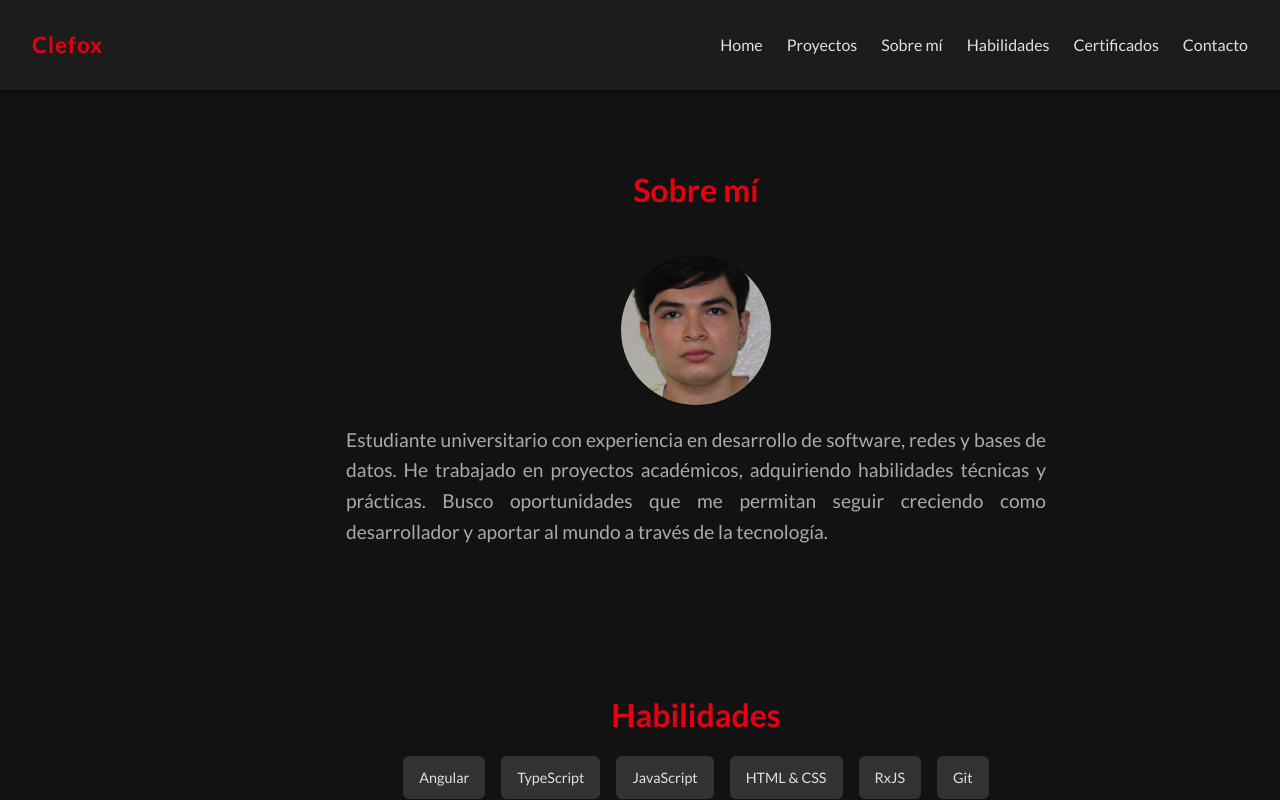
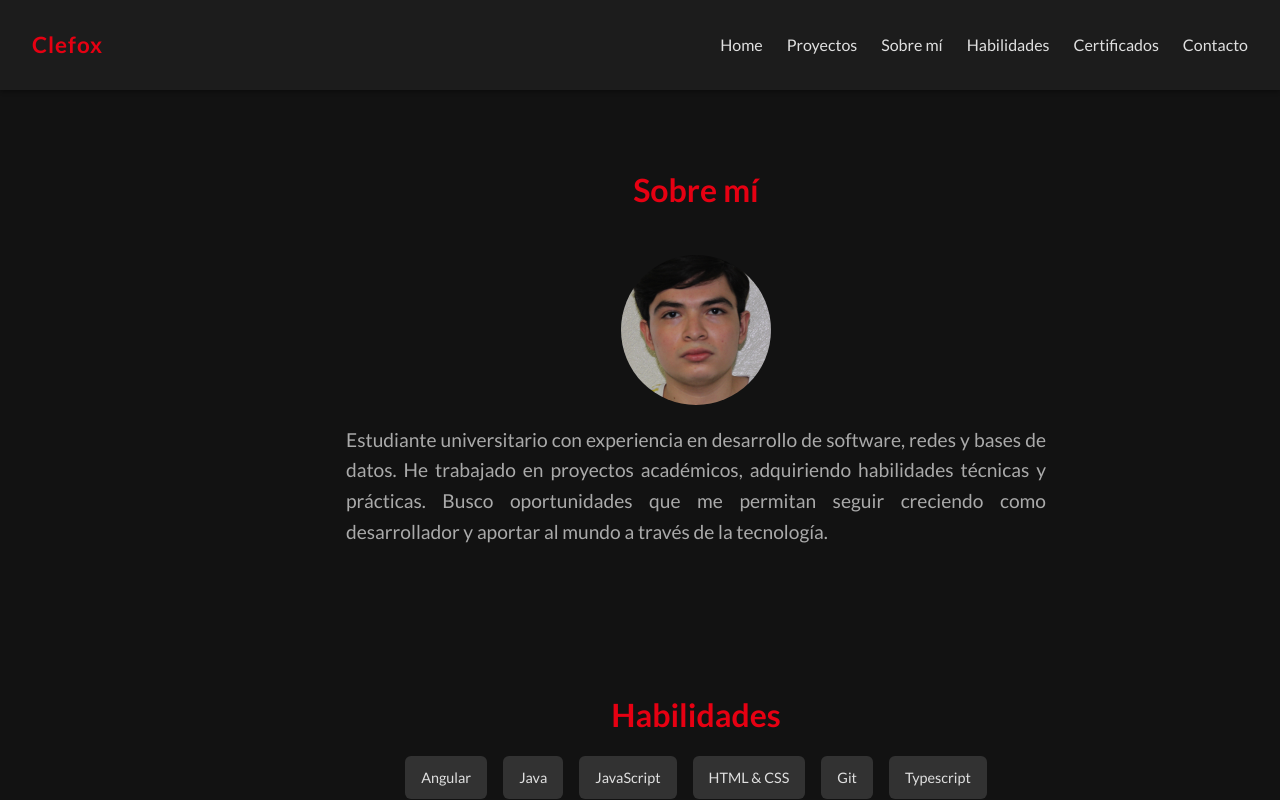
Before and after one commit to Clefox9820/PaginaWebPersonal, an Angular app: page / in a window 1280 px wide. Shown: the top 800 px of the page. Built offline with nearby package versions, Linux system fonts and the light colour scheme; no server answers.

Commit message:
chore: Modificar lista de skills
Se modifico la lista de los skills.

```diff
--- a/src/app/features/skills/skills.component.html
+++ b/src/app/features/skills/skills.component.html
@@ -1,7 +1,7 @@
 <section id="skills" class="skills-section">
   <h2>Habilidades</h2>
   <ul class="skills-grid">
-    <li>Angular</li><li>TypeScript</li><li>JavaScript</li>
-    <li>HTML & CSS</li><li>RxJS</li><li>Git</li>
+    <li>Angular</li><li>Java</li><li>JavaScript</li>
+    <li>HTML & CSS</li><li>Git</li><li>Typescript</li>
   </ul>
 </section>
```
